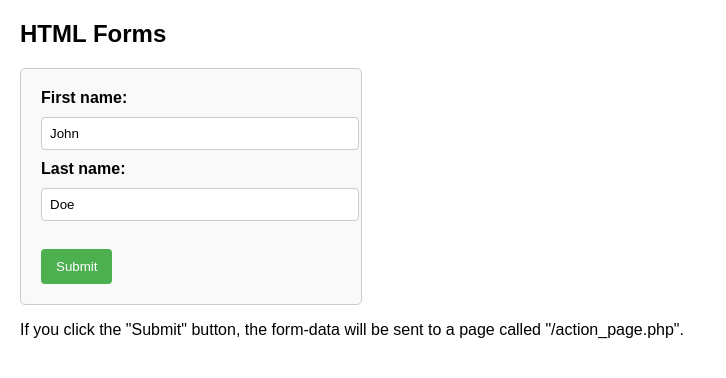
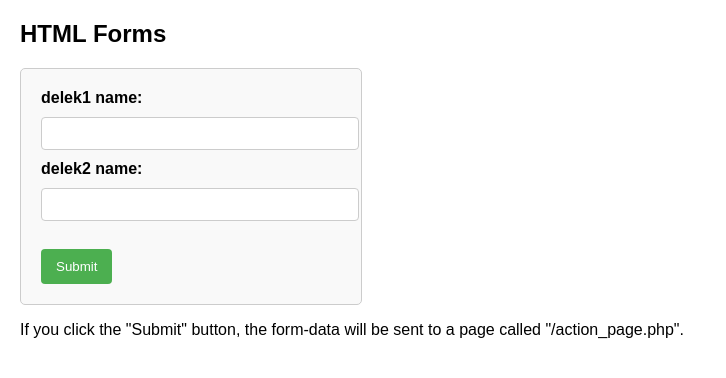
Before and after one commit to efg770/delek, a plain HTML site: page index.html in a window 1280 px wide. Shown: the whole page, without its empty margins (0-726 px from the left). Drawn offline with Linux system fonts and the light colour scheme.

Commit message:
3rd commit

```diff
--- a/index.html
+++ b/index.html
@@ -8,10 +8,10 @@
 <h2>HTML Forms</h2>
 
 <form action="/action_page.php">
-  <label for="fname">First name:</label><br>
-  <input type="text" id="fname" name="fname" value="John"><br>
-  <label for="lname">Last name:</label><br>
-  <input type="text" id="lname" name="lname" value="Doe"><br><br>
+  <label for="delek1">delek1 name:</label><br>
+  <input type="text" id="delek1" name="delek1" value=""><br>
+  <label for="delek2">delek2 name:</label><br>
+  <input type="text" id="delek2" name="delek2" value=""><br><br>
   <input type="submit" value="Submit">
 </form>
 
```
